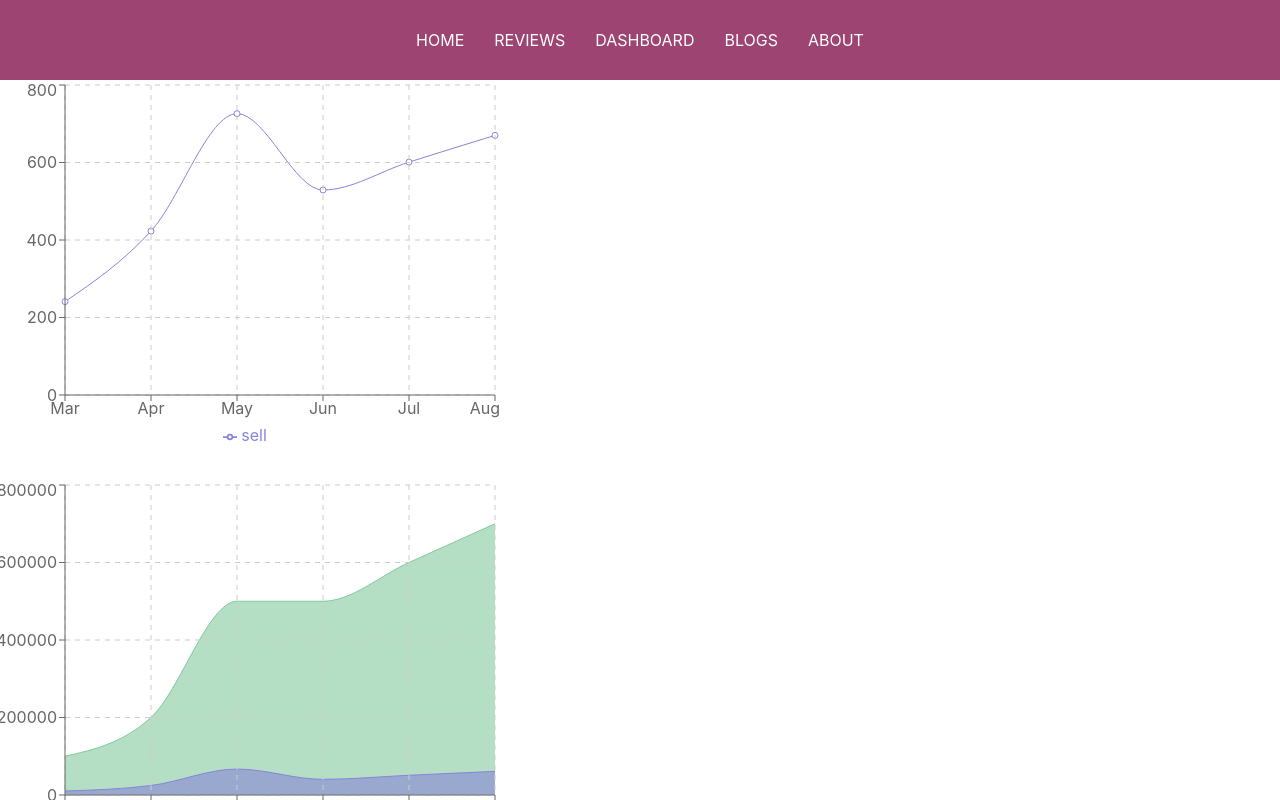
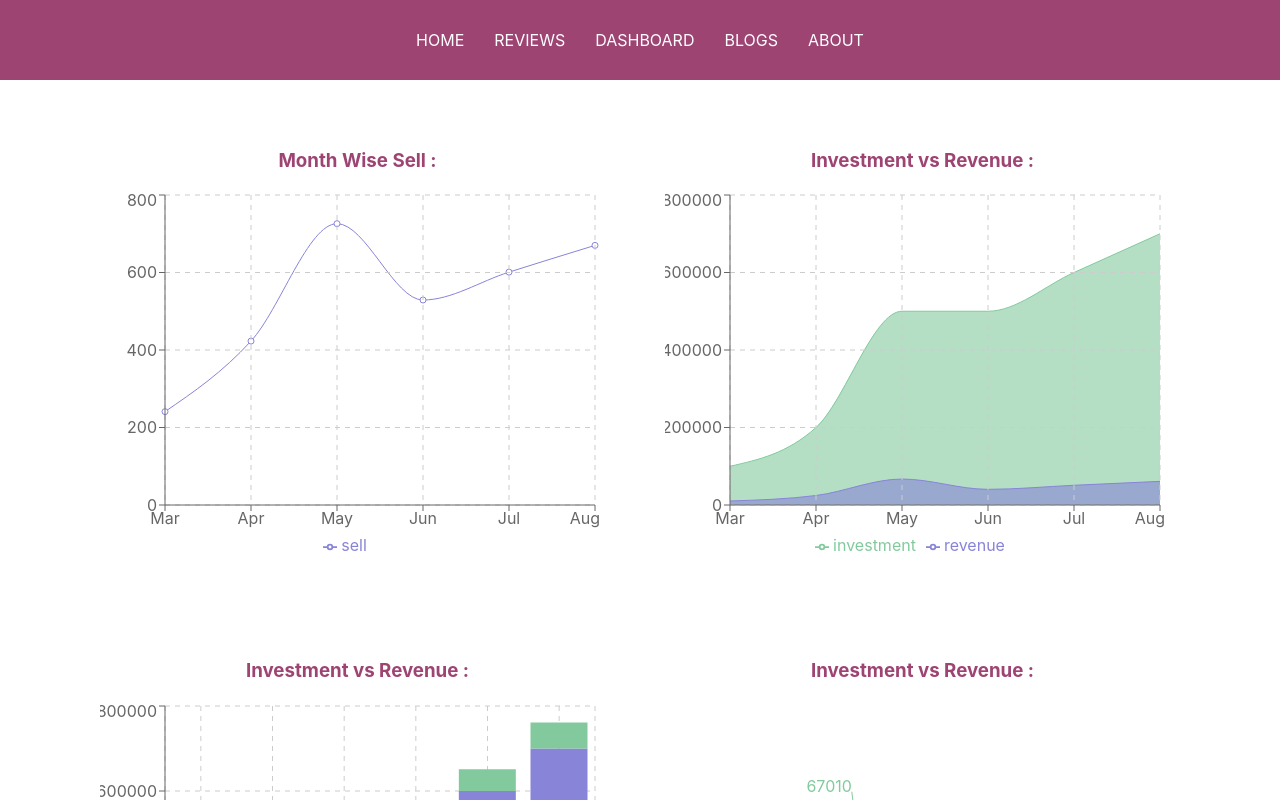
Before and after one commit to Zakaria6789/Product-Analysis-Website, a React (Create React App) app: page /dashboard in a window 1280 px wide. Shown: the top 800 px of the page. Built offline with nearby package versions, Linux system fonts and the light colour scheme; the HTML template or start-up script is replaced by a standard one.

Commit message:
style dashboard tab

```diff
--- a/src/components/Dashboard/Dashboard.css
+++ b/src/components/Dashboard/Dashboard.css
@@ -0,0 +1,11 @@
+.charts-container {
+    padding: 50px 100px;
+    text-align: center;
+    display: grid;
+    grid-template-columns: repeat(2, 2fr);
+    gap: 50px;
+}
+
+.chart-title {
+    color: #9D4473;
+}
--- a/src/components/Dashboard/Dashboard.js
+++ b/src/components/Dashboard/Dashboard.js
@@ -1,6 +1,8 @@
 import React from 'react';
 import useCharts from '../../hooks/useCharts/useCharts';
-import { LineChart, Line, XAxis, YAxis, Tooltip, CartesianGrid, Legend, ResponsiveContainer, AreaChart, Area, BarChart, Bar, PieChart, Pie } from 'recharts';
+import { LineChart, Line, XAxis, YAxis, Tooltip, CartesianGrid, Legend, AreaChart, Area, BarChart, Bar, PieChart, Pie } from 'recharts';
+import './Dashboard.css';
+
 
 const Dashboard = () => {
     const [chartsData, setChartsData] = useCharts([]);
@@ -12,8 +14,9 @@ const Dashboard = () => {
         { name: 'Group D', value: 200 },
     ];
     return (
-        <div>
+        <div className='charts-container'>
             <div>
+                <h3 className='chart-title'>Month Wise Sell :</h3>
                 <LineChart width={500} height={400} data={data}>
                     <Line type="monotone" dataKey="sell" stroke="#8884d8" />
                     <CartesianGrid stroke="#ccc" strokeDasharray="5 5" />
@@ -24,6 +27,7 @@ const Dashboard = () => {
                 </LineChart>
             </div>
             <div>
+                <h3 className='chart-title'>Investment vs Revenue :</h3>
                 <AreaChart width={500} height={400} data={data}>
                     <Area type="monotone" dataKey="investment" stroke="#82ca9d" fill="#82ca9d" />
                     <Area type="monotone" dataKey="revenue" stroke="#8884d8" fill="#8884d8" />
@@ -35,6 +39,7 @@ const Dashboard = () => {
                 </AreaChart>
             </div>
             <div>
+                <h3 className='chart-title'>Investment vs Revenue :</h3>
                 <BarChart width={500} height={400} data={data} >
                     <CartesianGrid strokeDasharray="5 5" />
                     <XAxis dataKey="month" />
@@ -46,6 +51,7 @@ const Dashboard = () => {
                 </BarChart>
             </div>
             <div>
+                <h3 className='chart-title'>Investment vs Revenue :</h3>
                 <PieChart width={400} height={400}>
                     <Pie data={data} dataKey="investment" cx="50%" cy="50%" outerRadius={60} fill="#8884d8" />
                     <Pie data={data} dataKey="revenue" cx="50%" cy="50%" innerRadius={70} outerRadius={90} fill="#82ca9d" label />
```
